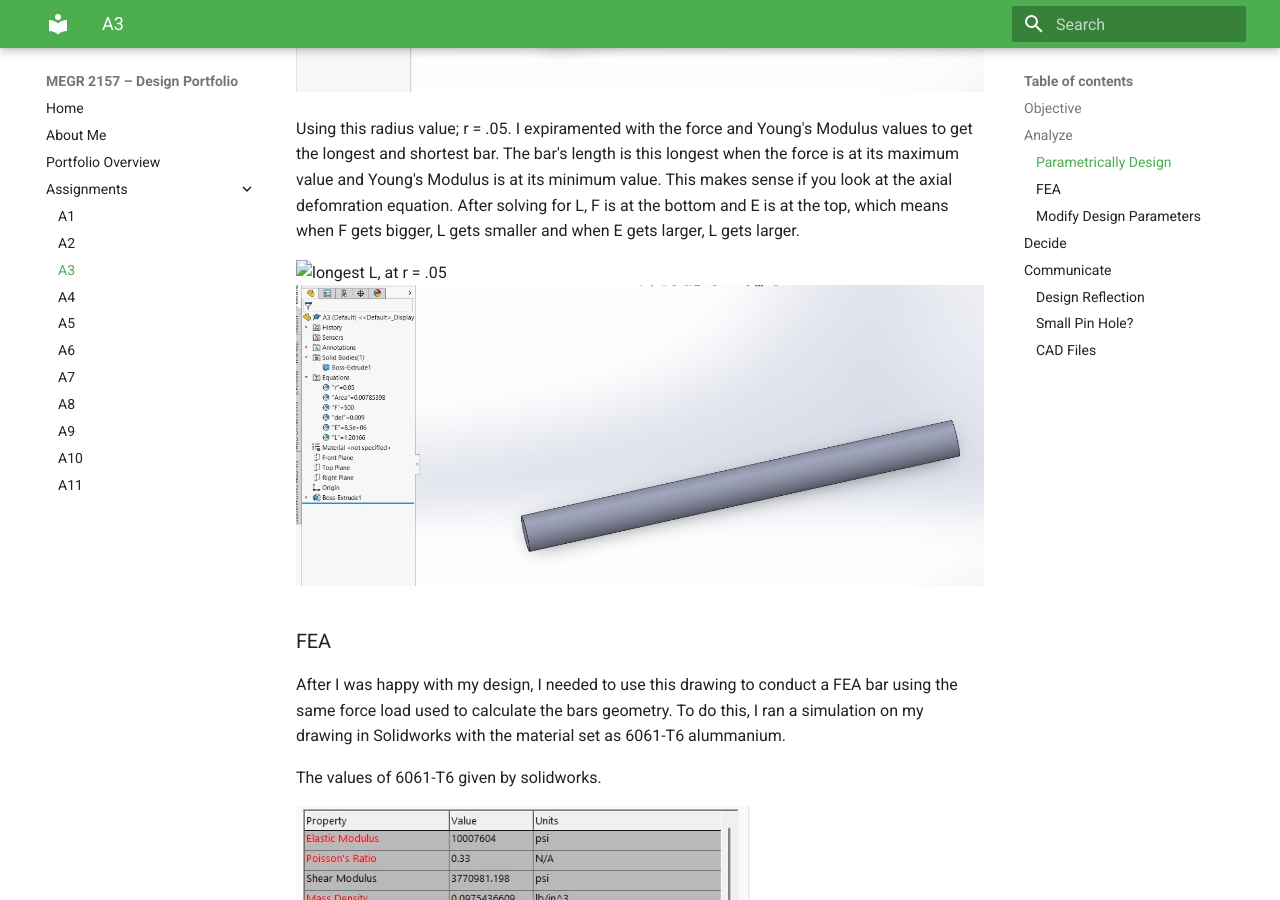
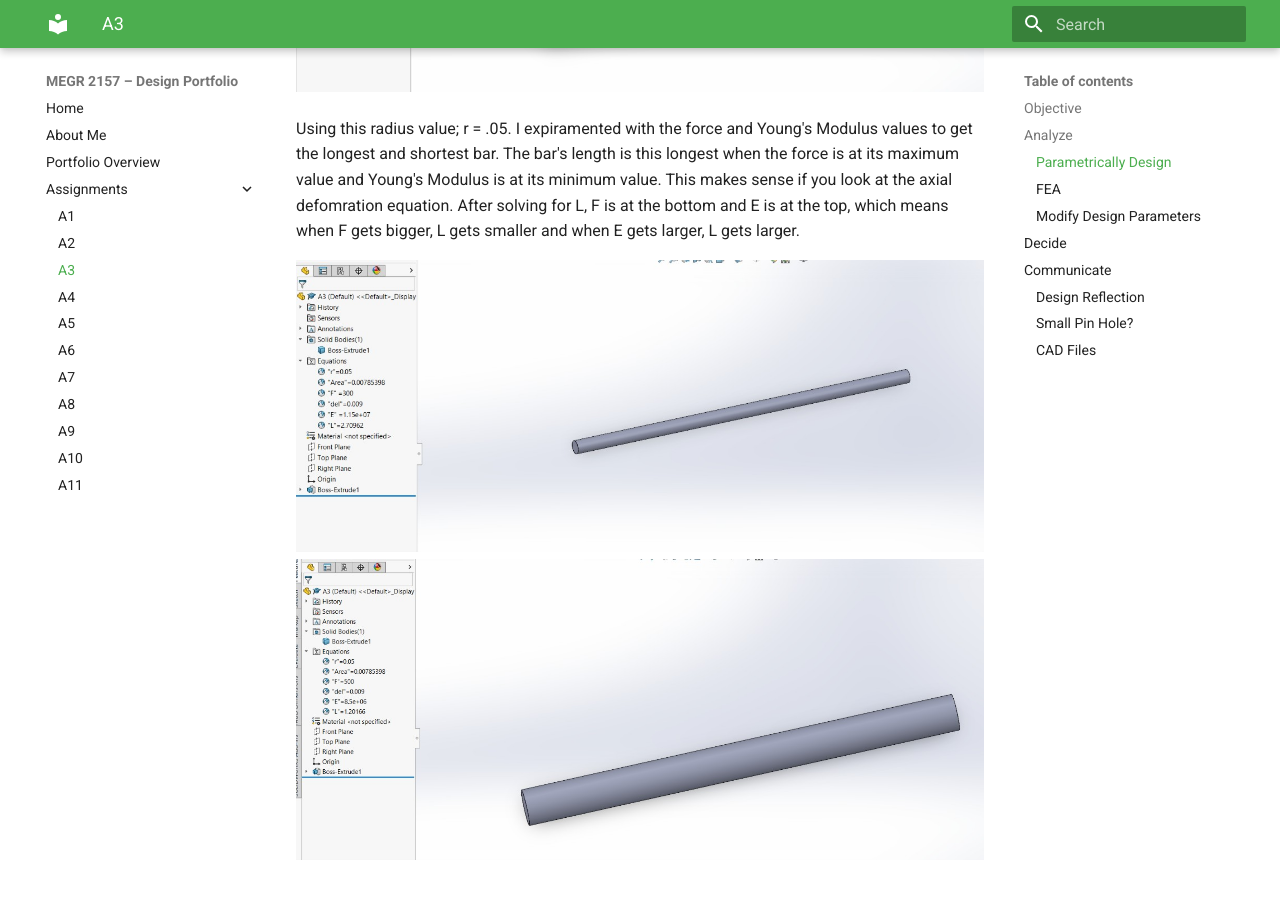
Before and after one commit to Elsa-Reichert/megr2157-portfolio, an MkDocs documentation site: the page built from docs/assignments/A03/index.md, in a window 1280 px wide and 900 px high, scrolled down 2363 px. Built offline with MkDocs 1.6.1 and Material for MkDocs 9.7.7, drawn with Linux system fonts in a browser that asks for light colours.

Commit message:
Update index.md

```diff
--- a/docs/assignments/A03/index.md
+++ b/docs/assignments/A03/index.md
@@ -38,7 +38,7 @@ My new struture. I was happy with how this one turned out and to change it all I
 
 Using this radius value; r = .05. I expiramented with the force and Young's Modulus values to get the longest and shortest bar. The bar's length is this longest when the force is at its maximum value and Young's Modulus is at its minimum value. This makes sense if you look at the axial defomration equation. After solving for L, F is at the bottom and E is at the top, which means when F gets bigger, L gets smaller and when E gets larger, L gets larger.
 
-![longest L, at r = .05](docs/assignments/A03/Longest.jpg)
+![longest L, at r = .05](https://github.com/Elsa-Reichert/megr2157-portfolio/blob/main/docs/assignments/A03/Longest.jpg)
 ![shortest L, at r = .05](https://github.com/Elsa-Reichert/megr2157-portfolio/blob/main/docs/assignments/A03/smallest%20L.jpg)
 
 ### FEA
```
